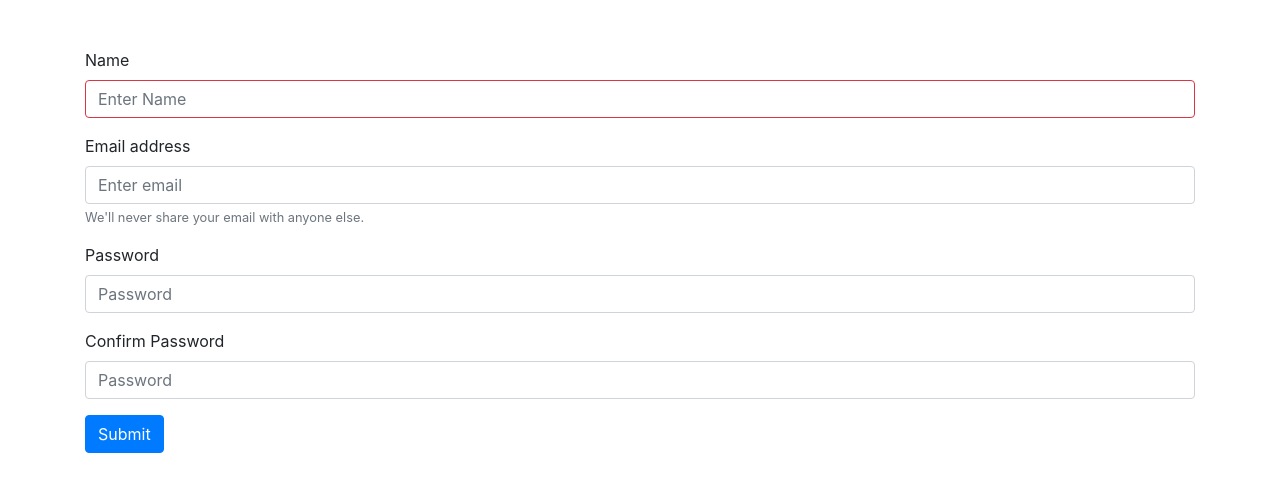
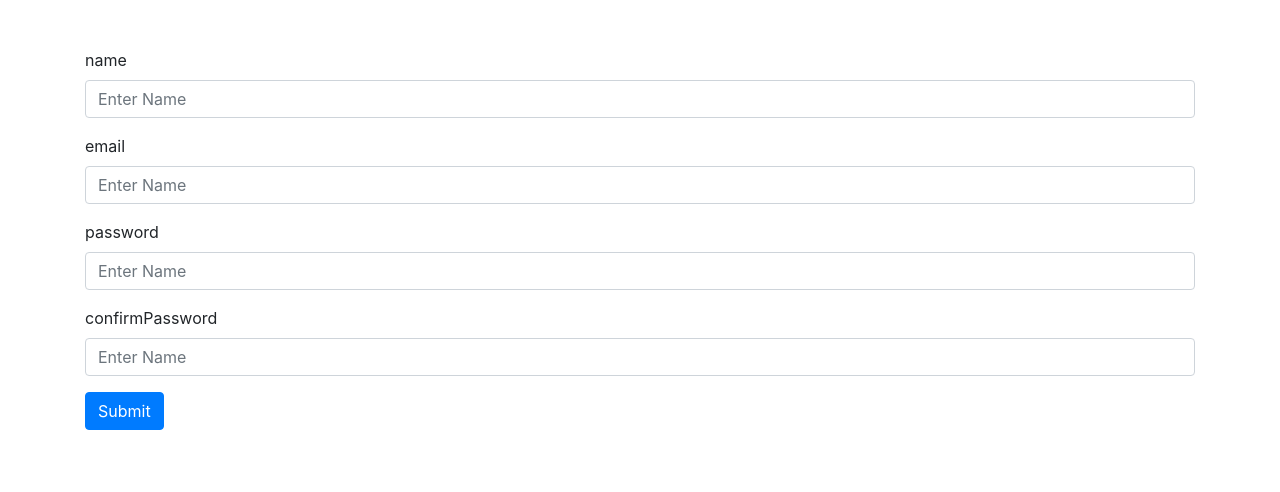
Before and after one commit to osama0amha/php_MVC-Framemork, a PHP site: page /register in a window 1280 px wide. Shown: the part 56-548 px from the top of the page. Run offline with PHP 8.4, Linux system fonts and the light colour scheme; some libraries are stand-ins or nearby versions.

Commit message:
2024-06-28

```diff
--- a/Controller/AuthController.php
+++ b/Controller/AuthController.php
@@ -14,16 +14,19 @@ class AuthController extends Controller
     }
     public  function  register(Request $request)
     {
+        $registerModel = new RegisterModel();
         if($request->isPost()){
 
-            $registerModel = new RegisterModel();
+
             $registerModel->lodData($request->getBody());
-
            $registerModel->validate();
 
+
+            return $this->render('register',['Model'=> $registerModel]);
         }
+        return $this->render('register',['Model'=> $registerModel]);
 
-        return $this->render('register');
+
     }
 
 }
--- a/Model/RegisterModel.php
+++ b/Model/RegisterModel.php
@@ -11,13 +11,13 @@ class RegisterModel extends Model
     public string $password = "";
     public string $confirmPassword = "";
 
-
+//https://www.typingclub.com/sportal/program-3/147.play
     public function rul(): array
     {
         return [
             'name' => [self::RULE_REQUIRED],
             'email' => [self::RULE_REQUIRED,self::RULE_EMAIL],
-            'password'=> [self::RULE_REQUIRED,[self::RULE_MIN , 'min'=>8],[self::RULE_MAX,'max'=>10]],
+            'password'=> [self::RULE_REQUIRED,[self::RULE_MIN , 'min'=>8],[self::RULE_MAX,'max'=>250]],
             'confirmPassword'=> [self::RULE_REQUIRED,[self::RULE_MATCH,'match'=>'password']],
         ];
     }
--- a/View/register.php
+++ b/View/register.php
@@ -1,26 +1,15 @@
 
 <div class="container mt-5">
-    <form action="" method="post">
-        <div class="form-group">
-            <label for="exampleInputEmail1">Name</label>
-            <input type="text" class="form-control  is-invalid " name="name" id="exampleInputEmail1"  placeholder="Enter Name">
-            <div class="invalid-feedback">
 
-            </div>
-        </div>
-        <div class="form-group">
-            <label for="exampleInputEmail1">Email address</label>
-            <input type="text" class="form-control" name="email" id="exampleInputEmail1" aria-describedby="emailHelp" placeholder="Enter email">
-            <small id="emailHelp" class="form-text text-muted">We'll never share your email with anyone else.</small>
-        </div>
-        <div class="form-group">
-            <label for="exampleInputPassword1">Password</label>
-            <input type="password" class="form-control" name="password" id="exampleInputPassword1" placeholder="Password">
-        </div>
-        <div class="form-group">
-            <label for="exampleInputPassword1">Confirm Password</label>
-            <input type="password" class="form-control" name="confirmPassword" id="exampleInputPassword1" placeholder="Password">
-        </div>
-        <button type="submit" class="btn btn-primary">Submit</button>
-    </form>
+    <?php $form = \app\core\Forms\Form::begin("",'post') ;?>
+
+     <?php echo $form->field($Model,'name')?>
+    <?php echo $form->field($Model,'email')?>
+    <?php echo $form->field($Model,'password')->password()?>
+    <?php echo $form->field($Model,'confirmPassword')->password()?>
+
+    <button type="submit" class="btn btn-primary">Submit</button>
+
+    <?php \app\core\Forms\Form::end(); ?>
+
 </div>
--- /dev/null
+++ b/core/Forms/Form.php
@@ -0,0 +1,23 @@
+<?php
+
+namespace app\core\Forms;
+
+class Form
+{
+
+    public static function begin($action, $method):Form
+    {
+        echo sprintf("<form action = '%s' method ='%s' >",$action,$method);
+        return new Form();
+    }
+
+    public function field($Model,$firstName):field
+    {
+        return new field($Model,$firstName);
+    }
+
+    public static function end():void
+    {
+         echo "</form>";
+    }
+}
--- /dev/null
+++ b/core/Forms/field.php
@@ -0,0 +1,41 @@
+<?php
+
+namespace app\core\Forms;
+
+use app\core\Model;
+
+class field
+{
+    public $model;
+    public string $firstName;
+    private string $type = 'text';
+   public function __construct($Model,$firstName)
+   {
+       $this->model = $Model;
+       $this->firstName = $firstName;
+   }
+
+   public function __toString():string
+   {
+       return  sprintf('<div class="form-group">
+            <label for="exampleInputEmail1">%s</label>
+            <input type="%s" class="form-control %s" name="%s" value="%s"
+            id="exampleInputEmail1"  placeholder="Enter Name">
+            <div class="invalid-feedback">
+                 %s
+            </div>
+        </div>',$this->firstName,
+           $this->type,
+           $this->model->hasError($this->firstName)?'is-invalid':'',
+           $this->firstName,
+           $this->model->{$this->firstName},
+           $this->model->hasError($this->firstName)?$this->model->firstError($this->firstName):'');
+   }
+   public function password()
+   {
+       $this->type = 'password';
+       return $this;
+
+   }
+
+}
--- a/core/Model.php
+++ b/core/Model.php
@@ -75,4 +75,16 @@ abstract class Model
        ];
 
    }
+
+   public function hasError($firsName):bool
+   {
+       if(!empty($this->errors[$firsName]))return true;
+
+       return false;
+   }
+
+   public function firstError($firsName):string
+   {
+       return $this->errors[$firsName][0];
+   }
 }
```
